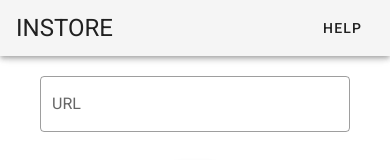
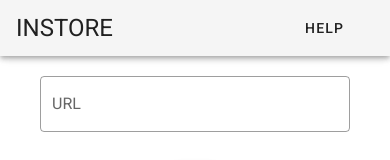
Before and after one commit to voiciphil/instore, a Vue app in the folder frontend/: page / in a window 390 px wide. Shown: the top 160 px of the page. Built offline with nearby package versions, Linux system fonts and the light colour scheme.

Commit message:
Fix the button width for mobile

```diff
--- a/frontend/src/App.vue
+++ b/frontend/src/App.vue
@@ -9,7 +9,7 @@
         <v-btn
           v-on:click="move"
           text
-          max-width="30"
+          width="100"
         >
           {{ help ? 'home' : 'help' }}
         </v-btn>
```
